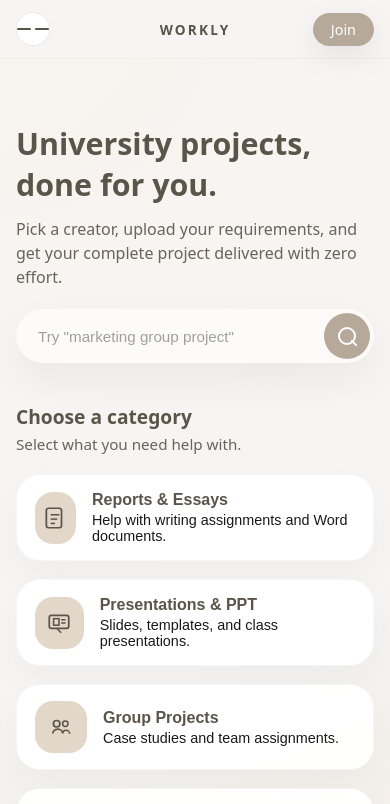
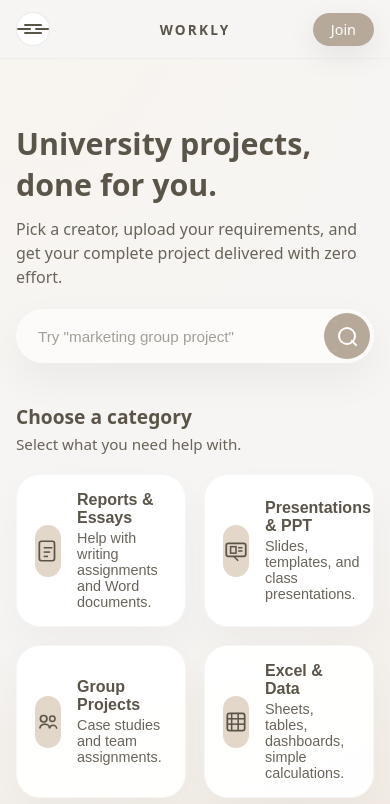
Before and after one commit to SEBRAHEIM/workly-landing, a Next.js app: page / in a window 390 px wide. Shown: the top 804 px of the page. Built offline with nearby package versions, Linux system fonts and the light colour scheme.

Commit message:
Tweak navbar hamburger and restore mobile category grid

```diff
--- a/styles/globals.css
+++ b/styles/globals.css
@@ -312,3 +312,67 @@ a {
     padding-inline: 40px;
   }
 }
+
+/* === Workly tweaks (nav + mobile categories) – Dec 5 === */
+
+/* 1) Better hamburger icon (desktop + mobile) */
+.home-menu-btn {
+  position: relative;
+}
+
+.home-menu-btn::before,
+.home-menu-btn::after {
+  content: "";
+  position: absolute;
+  left: 50%;
+  transform: translateX(-50%);
+  width: 18px;
+  height: 2px;
+  border-radius: 999px;
+  background: var(--sand-5);
+}
+
+.home-menu-btn::before {
+  top: 11px;
+}
+
+.home-menu-btn::after {
+  bottom: 11px;
+}
+
+.home-menu-btn span {
+  display: block;
+  width: 18px;
+  height: 2px;
+  border-radius: 999px;
+  background: var(--sand-5);
+}
+
+/* 2) Make sure category text is neutral, never blue */
+.home-category-card {
+  color: var(--sand-5);
+  text-align: left;
+}
+
+.home-category-name {
+  color: var(--sand-5);
+}
+
+/* If categories ever use <a>, keep them neutral too */
+.home-category-card a {
+  color: inherit;
+  text-decoration: none;
+}
+
+/* 3) Mobile layout: nice 2-column grid like before */
+@media (max-width: 760px) {
+  .home-category-grid {
+    display: grid;
+    grid-template-columns: repeat(2, minmax(0, 1fr));
+    gap: 18px;
+  }
+
+  .home-category-card {
+    width: 100%;
+  }
+}
```
